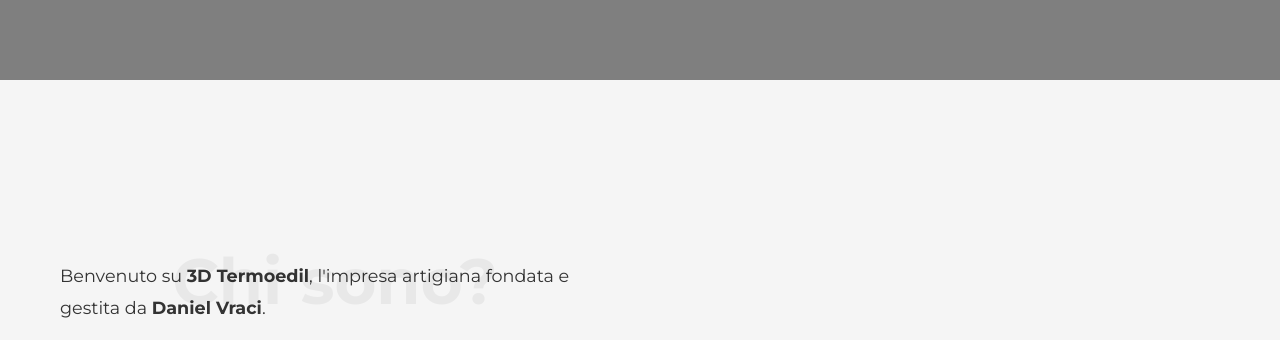
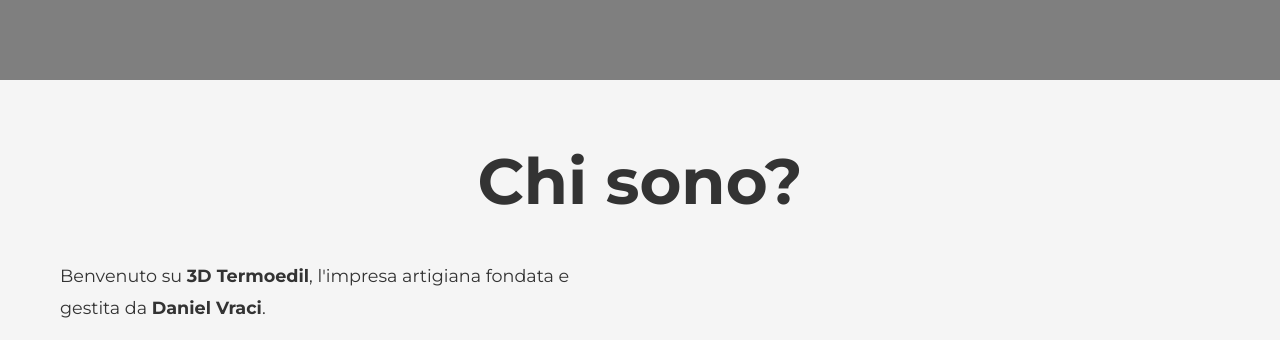
Before and after one commit to DevZexal/3dtermoedil, a plain HTML site: page 3dtermoedil/index.html in a window 1280 px wide. Shown: the part 720-1060 px from the top of the page. Drawn offline with Linux system fonts and the light colour scheme.

Commit message:
Fixed style issues

```diff
--- a/3dtermoedil/index.html
+++ b/3dtermoedil/index.html
@@ -43,9 +43,9 @@
     <!-- Chi Sono Section -->
     <section id="chi-sono">
         <div class="container">
+            <h2 class="section-title-background">Chi sono?</h2>
             <div class="chi-sono-content">
                 <div class="chi-sono-text">
-                    <h2 class="section-title-background">Chi sono?</h2>
                     <div class="chi-sono-description">
                         <p>Benvenuto su <strong>3D Termoedil</strong>, l'impresa artigiana fondata e gestita da <strong>Daniel Vraci</strong>.</p>
                         <p>Con determinazione, dinamismo e competenza, mi occupo di lavori di <strong>edilizia e manutenzione</strong>, offrendo soluzioni complete e personalizzate per privati, condomini e aziende.</p>
--- a/3dtermoedil/styles.css
+++ b/3dtermoedil/styles.css
@@ -70,6 +70,7 @@ nav a:hover {
     padding: 12px 30px;
     border-radius: 30px;
     transition: all 0.3s ease;
+
 }
 
 .btn-prenota:hover {
@@ -153,7 +154,7 @@ nav a:hover {
 .section-title-background {
     font-size: 4rem;
     font-weight: 700;
-    color: rgba(0,0,0,0.05);
+    color: #333333;
     position: absolute;
     top: 50px;
     left: 50%;
@@ -162,6 +163,7 @@ nav a:hover {
     z-index: 1;
     pointer-events: none;
 }
+
 
 .chi-sono-content {
     display: grid;
```
